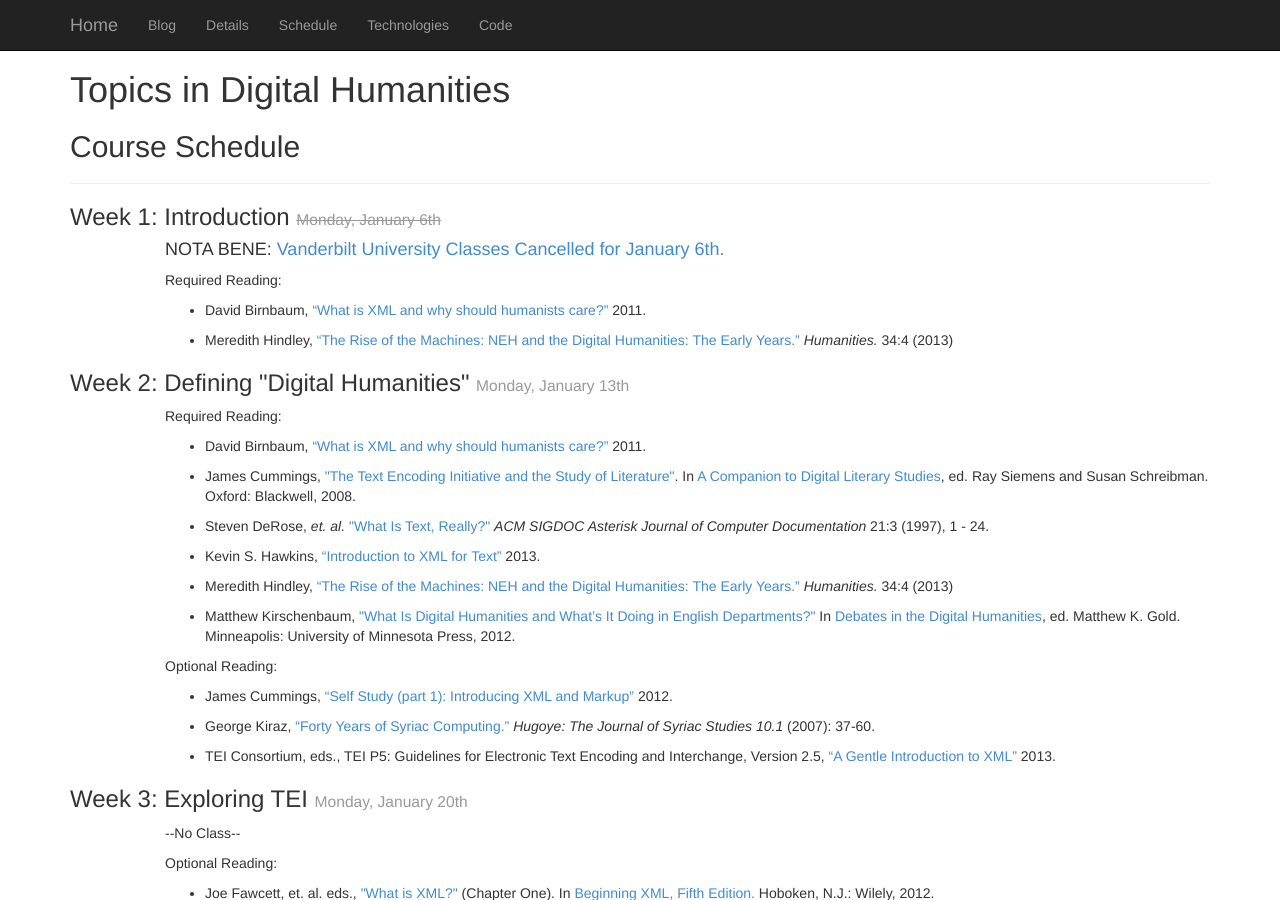
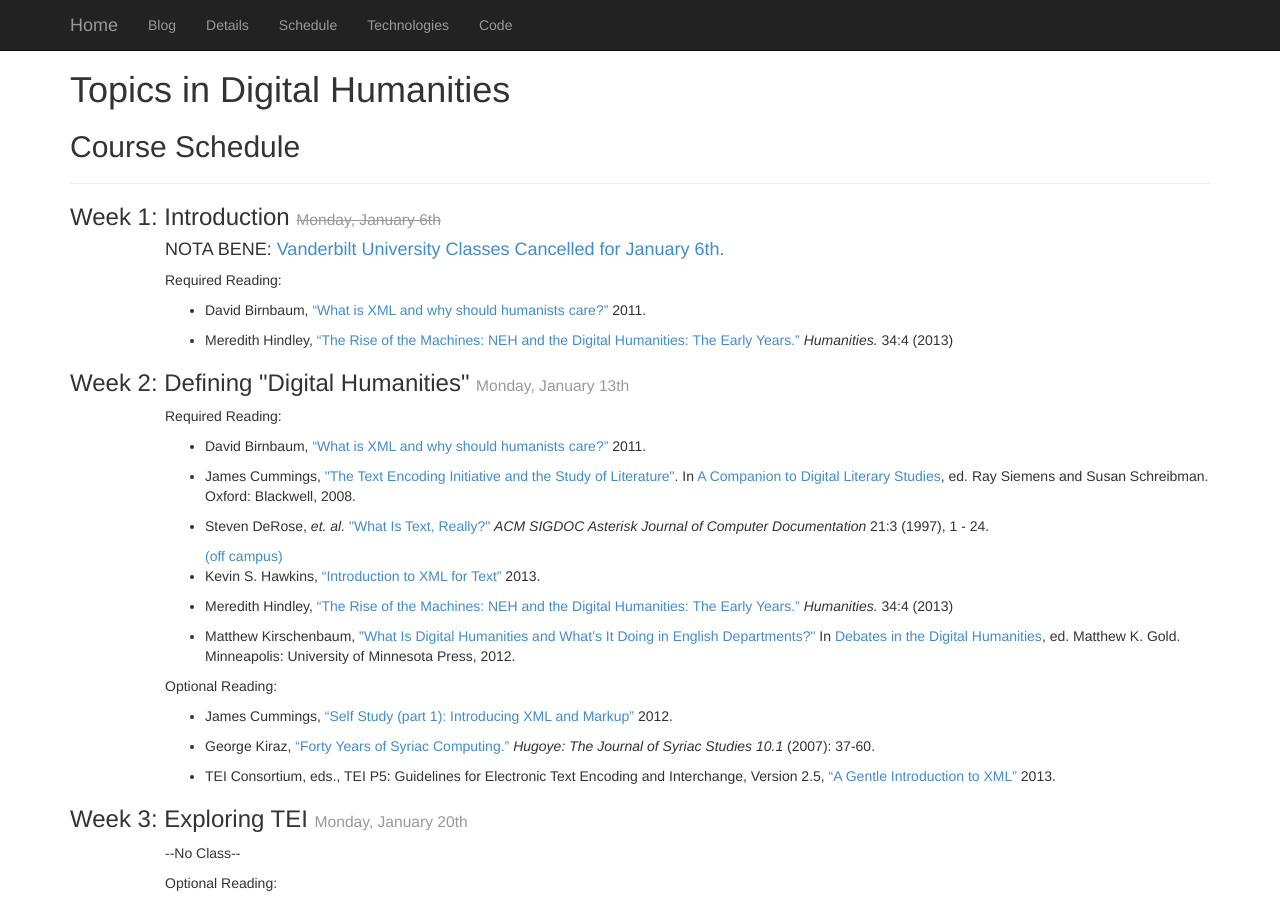
Before and after one commit to Ramona2020/paralipomena.github.io, a Jekyll site: the page built from schedule/index.html, in a window 1280 px wide and 900 px high. Built offline with Jekyll 4.4.1, drawn with Linux system fonts in a browser that asks for light colours; Markdown is read by kramdown in place of the engine named in the settings.

Commit message:
Minor updates

```diff
--- a/_posts/2014-12-19-welcome-to-topics-in-digital-humanities.markdown
+++ b/_posts/2014-1-4-welcome-to-topics-in-digital-humanities.markdown
@@ -3,7 +3,7 @@ layout: post
 title:  "Welcome to Topics in Digital Humanities!"
 author: Cliff
 date:   2014-1-4 17:23:48 UTC
-categories: jekyll update
+categories: update
 ---
 
 We're really glad that you've enrolled in the course (or will be attending as an auditor). We'll be using this course blog to keep you up to date with assignments, techniques, and emergent ideas. See you on Monday!
--- a/schedule/index.html
+++ b/schedule/index.html
@@ -43,7 +43,7 @@ Tour of DH Projects (30 min) - CA &amp; DM-->
                     <a href="http://dl.acm.org/citation.cfm?doid=264842.264843">&quot;What Is Text,
                         Really?&quot;</a>
                     <em>ACM SIGDOC Asterisk Journal of Computer Documentation</em> 21:3 (1997), 1 -
-                    24.</p></li>
+                    24.</p> <a href="http://dl.acm.org.proxy.library.vanderbilt.edu/citation.cfm?doid=264842.264843">(off campus)</a> </li>
             <li><p>Kevin S. Hawkins, <a href="http://www.ultraslavonic.info/intro-to-xml/"
                         >“Introduction to XML for Text”</a> 2013. </p></li>
             <li><p>Meredith Hindley, <a
```
